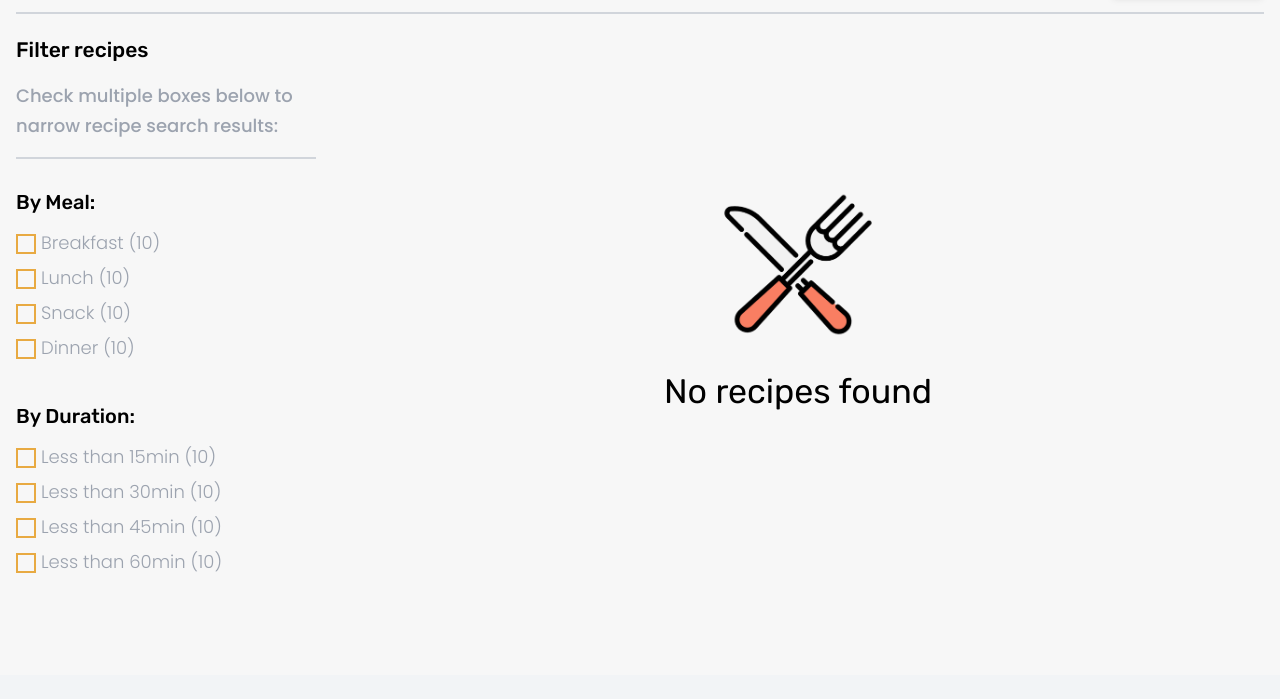
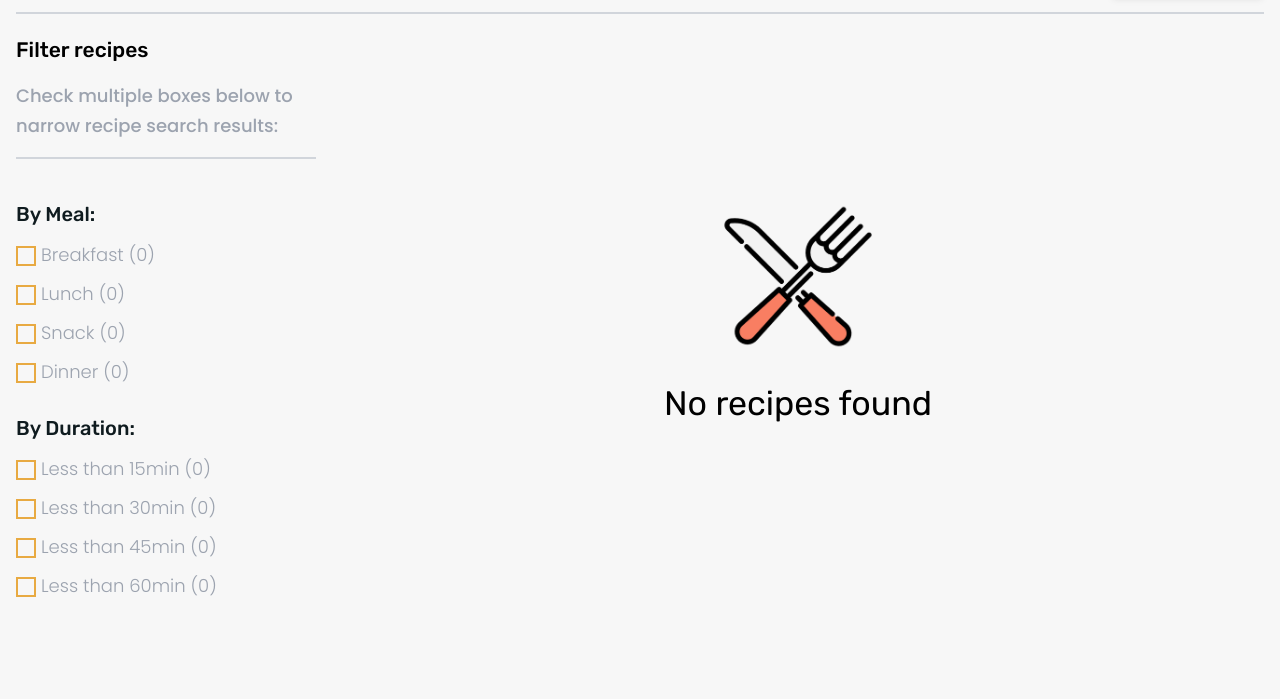
Before and after one commit to CiroJSCH/FoodHouse, a Django app: page /blog/ in a window 1280 px wide. Shown: the part 207-906 px from the top of the page. Before the commit the page ends 780 px from the top, so only its background shows below. Run offline with Django 4.2, Linux system fonts and the light colour scheme; the visitor is signed in with stand-in values (Sample User, id 1); data that the repository does not hold is empty; style sheets or scripts are compiled from the project's sources; some libraries are stand-ins or nearby versions; some web fonts are replaced.

Commit message:
render filters

```diff
--- a/src/blog/templates/blog/filters.html
+++ b/src/blog/templates/blog/filters.html
@@ -2,74 +2,78 @@
   Check multiple boxes below to narrow recipe search results:
 </p>
 <div class="mt-7 flex flex-col gap-10">
-  {% comment %} By Meal Filter {% endcomment %}
-  <div>
-    <h4 class="font-title text-[20px] font-medium">By Meal:</h4>
-    <form action=""
-          class="mt-3 flex flex-col gap-2 xs:text-[18px] text-gray-400 font-text font-light">
+  <form method="get"
+        id="filters-form"
+        class="mt-3 flex flex-col gap-2 xs:text-[18px] text-gray-400 font-text font-light">
+    <section class="flex flex-col gap-3">
+      <h4 class="font-title text-[20px] font-medium text-text">By Meal:</h4>
       <div>
         <input type="checkbox"
                name="breakfast"
                id="breakfast"
-               class="bg-transparent hover:bg-gray-100 cursor-pointer w-5 h-5 border-2 border-primary focus:outline-none checked:bg-orange-400 checked:hover:bg-orange-400 checked:focus:bg-orange-400 focus:ring-0">
-        <label for="breakfast">Breakfast (10)</label>
+               data-category="breakfast"
+               class="filter-cbx bg-transparent hover:bg-gray-100 cursor-pointer w-5 h-5 border-2 border-primary focus:outline-none checked:bg-orange-400 checked:hover:bg-orange-400 checked:focus:bg-orange-400 focus:ring-0">
+        <label for="breakfast">Breakfast ({{ recipes_count.Breakfast }})</label>
       </div>
       <div>
         <input type="checkbox"
                name="lunch"
                id="lunch"
-               class="bg-transparent hover:bg-gray-100 cursor-pointer w-5 h-5 border-2 border-primary focus:outline-none checked:bg-orange-400 checked:hover:bg-orange-400 checked:focus:bg-orange-400 focus:ring-0">
-        <label for="lunch">Lunch (10)</label>
+               data-category="lunch"
+               class="filter-cbx bg-transparent hover:bg-gray-100 cursor-pointer w-5 h-5 border-2 border-primary focus:outline-none checked:bg-orange-400 checked:hover:bg-orange-400 checked:focus:bg-orange-400 focus:ring-0">
+        <label for="lunch">Lunch ({{ recipes_count.Lunch }})</label>
       </div>
       <div>
         <input type="checkbox"
                name="snack"
                id="snack"
-               class="bg-transparent hover:bg-gray-100 cursor-pointer w-5 h-5 border-2 border-primary focus:outline-none checked:bg-orange-400 checked:hover:bg-orange-400 checked:focus:bg-orange-400 focus:ring-0">
-        <label for="snack">Snack (10)</label>
+               data-category="snack"
+               class="filter-cbx bg-transparent hover:bg-gray-100 cursor-pointer w-5 h-5 border-2 border-primary focus:outline-none checked:bg-orange-400 checked:hover:bg-orange-400 checked:focus:bg-orange-400 focus:ring-0">
+        <label for="snack">Snack ({{ recipes_count.Snack }})</label>
       </div>
       <div>
         <input type="checkbox"
                name="dinner"
                id="dinner"
-               class="bg-transparent hover:bg-gray-100 cursor-pointer w-5 h-5 border-2 border-primary focus:outline-none checked:bg-orange-400 checked:hover:bg-orange-400 checked:focus:bg-orange-400 focus:ring-0">
-        <label for="dinner">Dinner (10)</label>
+               data-category="dinner"
+               class="filter-cbx bg-transparent hover:bg-gray-100 cursor-pointer w-5 h-5 border-2 border-primary focus:outline-none checked:bg-orange-400 checked:hover:bg-orange-400 checked:focus:bg-orange-400 focus:ring-0">
+        <label for="dinner">Dinner ({{ recipes_count.Dinner }})</label>
       </div>
-    </form>
-  </div>
-  {% comment %} By Duration Filter {% endcomment %}
-  <div>
-    <h4 class="font-title text-[20px] font-medium">By Duration:</h4>
-    <form action=""
-          class="mt-3 flex flex-col gap-2 xs:text-[18px] text-gray-400 font-text font-light">
+    </section>
+    <section class="mt-5 flex flex-col gap-3">
+      <h4 class="font-title text-[20px] font-medium text-text">By Duration:</h4>
       <div>
         <input type="checkbox"
-               name="l15"
-               id="l15"
-               class="bg-transparent hover:bg-gray-100 cursor-pointer w-5 h-5 border-2 border-primary focus:outline-none checked:bg-orange-400 checked:hover:bg-orange-400 checked:focus:bg-orange-400 focus:ring-0">
-        <label for="l15">Less than 15min (10)</label>
+               name="L15"
+               id="L15"
+               data-duration="15"
+               class="filter-cbx bg-transparent hover:bg-gray-100 cursor-pointer w-5 h-5 border-2 border-primary focus:outline-none checked:bg-orange-400 checked:hover:bg-orange-400 checked:focus:bg-orange-400 focus:ring-0">
+        <label for="L15">Less than 15min ({{ duration_count.15 }})</label>
       </div>
       <div>
         <input type="checkbox"
-               name="l30"
-               id="l30"
-               class="bg-transparent hover:bg-gray-100 cursor-pointer w-5 h-5 border-2 border-primary focus:outline-none checked:bg-orange-400 checked:hover:bg-orange-400 checked:focus:bg-orange-400 focus:ring-0">
-        <label for="l30">Less than 30min (10)</label>
+               name="L30"
+               id="L30"
+               data-duration="30"
+               class="filter-cbx bg-transparent hover:bg-gray-100 cursor-pointer w-5 h-5 border-2 border-primary focus:outline-none checked:bg-orange-400 checked:hover:bg-orange-400 checked:focus:bg-orange-400 focus:ring-0">
+        <label for="L30">Less than 30min ({{ duration_count.30 }})</label>
       </div>
       <div>
         <input type="checkbox"
-               name="l30"
-               id="l45"
-               class="bg-transparent hover:bg-gray-100 cursor-pointer w-5 h-5 border-2 border-primary focus:outline-none checked:bg-orange-400 checked:hover:bg-orange-400 checked:focus:bg-orange-400 focus:ring-0">
-        <label for="l45">Less than 45min (10)</label>
+               name="L45"
+               id="L45"
+               data-duration="45"
+               class="filter-cbx bg-transparent hover:bg-gray-100 cursor-pointer w-5 h-5 border-2 border-primary focus:outline-none checked:bg-orange-400 checked:hover:bg-orange-400 checked:focus:bg-orange-400 focus:ring-0">
+        <label for="L45">Less than 45min ({{ duration_count.45 }})</label>
       </div>
       <div>
         <input type="checkbox"
-               name="l60"
-               id="l60"
-               class="bg-transparent hover:bg-gray-100 cursor-pointer w-5 h-5 border-2 border-primary focus:outline-none checked:bg-orange-400 checked:hover:bg-orange-400 checked:focus:bg-orange-400 focus:ring-0">
-        <label for="l60">Less than 60min (10)</label>
+               name="L60"
+               id="L60"
+               data-duration="60"
+               class="filter-cbx bg-transparent hover:bg-gray-100 cursor-pointer w-5 h-5 border-2 border-primary focus:outline-none checked:bg-orange-400 checked:hover:bg-orange-400 checked:focus:bg-orange-400 focus:ring-0">
+        <label for="L60">Less than 60min ({{ duration_count.60 }})</label>
       </div>
-    </form>
-  </div>
+    </section>
+  </form>
 </div>
--- a/src/blog/templates/blog/home.html
+++ b/src/blog/templates/blog/home.html
@@ -32,7 +32,9 @@
       <section class="w-full col-span-12 lg:col-span-8 xl:col-span-9 grid grid-cols-12 gap-y-8 gap-x-3 max-w-[400px] sm:max-w-[700px] md:max-w-[800px] lg:max-w-none mx-auto">
         {% if recipes %}
           {% for recipe in recipes %}
-            <article class="col-span-12 sm:col-span-6 lg:col-span-6 xl:col-span-4">
+            <article class="recipe-card col-span-12 sm:col-span-6 lg:col-span-6 xl:col-span-4"
+                     data-categories="{{ recipe.categories.all|join:", " }}"
+                     data-duration="{{ recipe.duration }}">
               <a href="{% url 'blog:recipe' recipe.id %}">
                 <div class="h-[250px] lg:h-[280px] relative">
                   <img src="{{ recipe.banner.url }}"
@@ -88,12 +90,13 @@
   </main>
   {% comment %} Filters mobile {% endcomment %}
   <section id="mobile-filters"
-           class="h-screen lg:hidden absolute top-0 left-0 z-20 w-[80%] xs:w-[70%] max-w-[270px] bg-gray-50 border-r-2 border-r-accent drop-shadow-lg -translate-x-full transition-transform duration-200 ease-in-out">
+           class="pb-5 overflow-y-scroll h-screen lg:hidden absolute top-0 left-0 z-20 w-[80%] xs:w-[70%] max-w-[270px] bg-gray-50 border-r-2 border-r-accent drop-shadow-lg -translate-x-full transition-transform duration-200 ease-in-out">
     <div class="w-[90%] h-auto flex flex-col gap-6 pt-7 justify-around mx-auto relative">
       <div class="bg-white p-2 text-accent border-2 border-accent text-center uppercase font-medium mb-[30px]">Filters</div>
       <div>{% include "blog/filters.html" %}</div>
     </div>
   </section>
   <script src="{% static 'scripts/blog/toggle-filters.js' %}"></script>
+  <script src="{% static 'scripts/blog/filters.js' %}"></script>
   <script src="https://cdn.tailwindcss.com?plugins=forms"></script>
 {% endblock content %}
```
